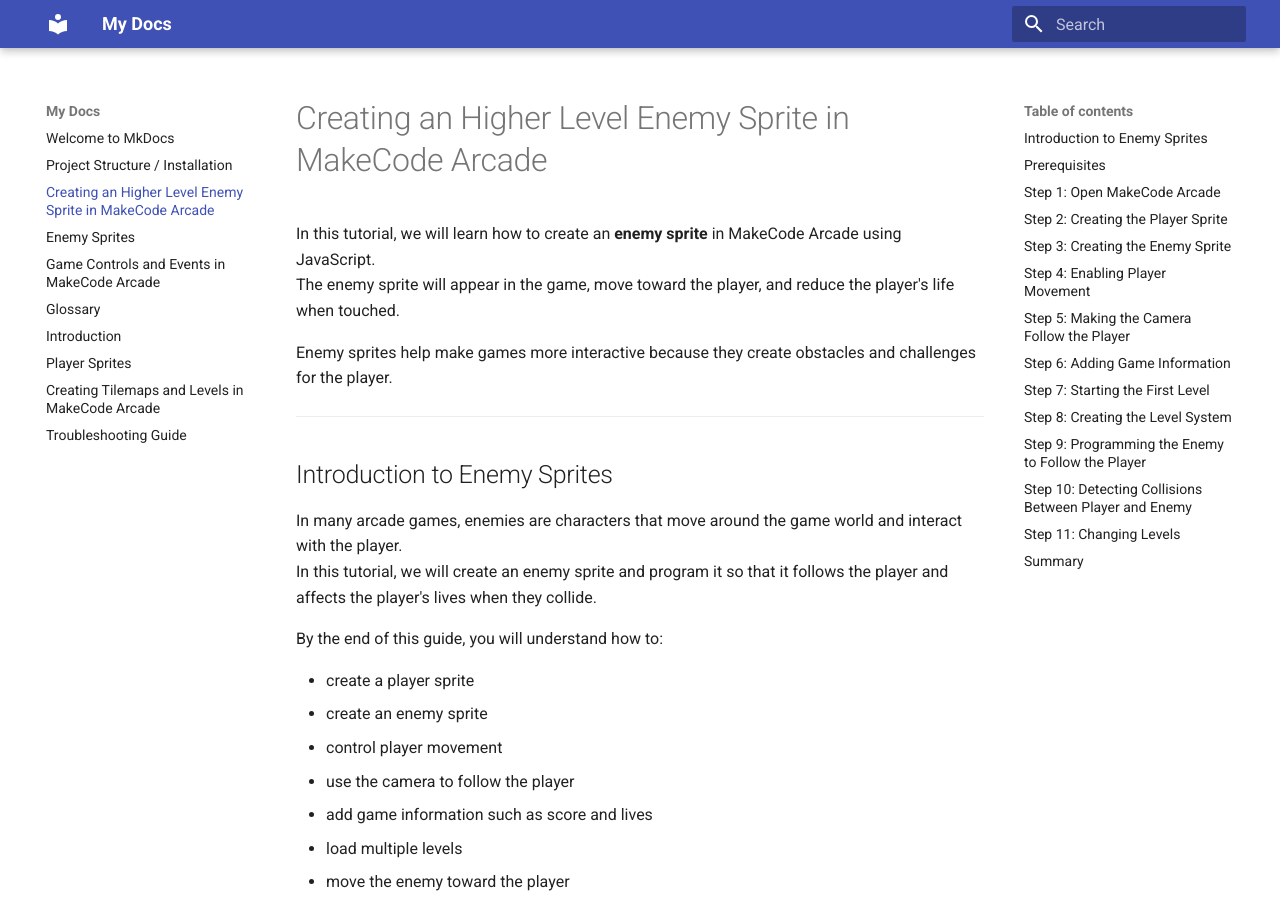
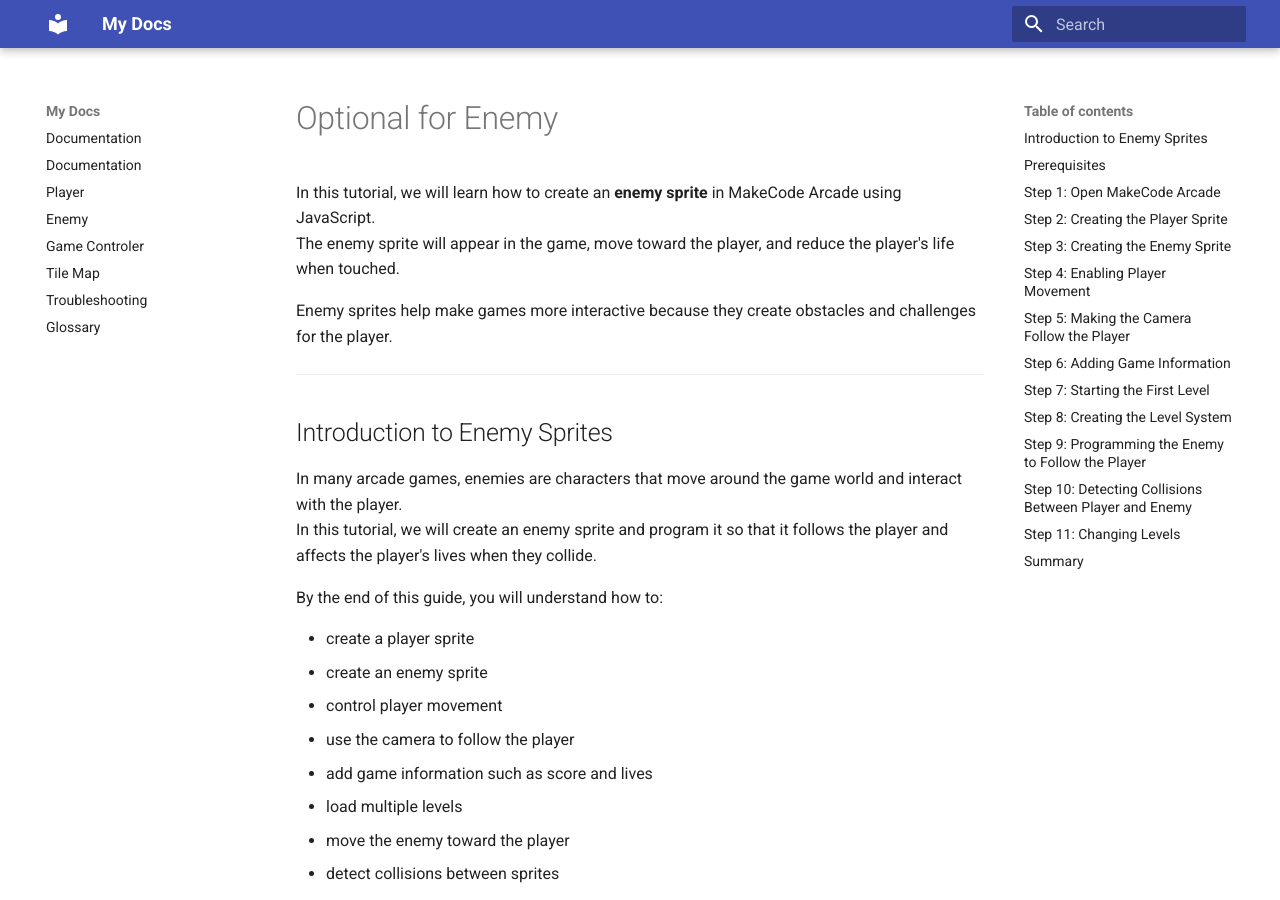
Before and after one commit to Tinabcit/comm2216-user-documentation, an MkDocs documentation site: the page built from docs/enemy-higher-level.md, in a window 1280 px wide and 900 px high. Built offline with MkDocs 1.6.1 and Material for MkDocs 9.7.7, drawn with Linux system fonts in a browser that asks for light colours.

Commit message:
Added body functionality of the body mkdocs

````diff
--- a/docs/enemy-higher-level.md
+++ b/docs/enemy-higher-level.md
@@ -1,4 +1,4 @@
-# Creating an Higher Level Enemy Sprite in MakeCode Arcade
+# Optional for Enemy
 
 In this tutorial, we will learn how to create an **enemy sprite** in MakeCode Arcade using JavaScript.
 The enemy sprite will appear in the game, move toward the player, and reduce the player's life when touched.
@@ -98,38 +98,38 @@
     . . 2 2 . . . . . . . . 2 2 . .
 `, SpriteKind.Enemy)
 ```
-The type SpriteKind.Enemy tells the game that this sprite represents an enemy character.
+- The type SpriteKind.Enemy tells the game that this sprite represents an enemy character.
 
 ## Step 4: Enabling Player Movement
-Next, we allow the player to move around the game map.
+- Next, we allow the player to move around the game map.
 ``` javascript
 controller.moveSprite(yellowDuck, 100, 100)
 ```
 This command allows the player to move in all directions using the arrow keys.
 
 ## Step 5: Making the Camera Follow the Player
-To keep the player centered on the screen while moving through the level, the camera follows the player sprite.
+- To keep the player centered on the screen while moving through the level, the camera follows the player sprite.
 ``` javascript
 scene.cameraFollowSprite(yellowDuck)
 ```
 This ensures the player stays centered on the screen.
 
 ## Step 6: Adding Game Information
-Add score and life counters.
+- Add score and life counters.
 ``` javascript
 info.setLife(3)
 info.setScore(0)
 ```
-The player starts with three lives.
+- The player starts with three lives.
 
 ## Step 7: Starting the First Level
-Track the current level and load the first level.
+- Track the current level and load the first level.
 ``` javascript
 let currentLevel = 1
 setLevel(currentLevel)
 ```
 ## Step 8: Creating the Level System
-The setLevel() function loads different tilemaps and positions the sprites.
+- The setLevel() function loads different tilemaps and positions the sprites.
 ``` javascript
 function setLevel(level: number) {
     if (level == 1) {
@@ -147,10 +147,10 @@
     }
 }
 ```
-Each level loads a different map and places the enemy in a new location.
+- Each level loads a different map and places the enemy in a new location.
 
 ## Step 9: Programming the Enemy to Follow the Player
-The enemy moves toward the player every second.
+- The enemy moves toward the player every second.
 ``` javascript
 game.onUpdateInterval(1000, function () {
     if (enemy.x < yellowDuck.x) {
@@ -166,7 +166,7 @@
     }
 })
 ```
-This creates a simple enemy chasing behavior.
+- This creates a simple enemy chasing behavior.
 
 ## Step 10: Detecting Collisions Between Player and Enemy
 When the enemy touches the player, the player loses one life.
@@ -181,10 +181,10 @@
     }
 })
 ```
-If the player loses all lives, the game ends.
+- If the player loses all lives, the game ends.
 
 ## Step 11: Changing Levels
-Press the A button to move to the next level.
+- Press the A button to move to the next level.
 
 ``` javascript
 controller.A.onEvent(ControllerButtonEvent.Pressed, function () {
--- a/mkdocs.yml
+++ b/mkdocs.yml
@@ -3,3 +3,12 @@
 site_url: https://sitename.example
 theme:
   name: material
+nav:
+  - Documentation: index.md
+  - Home: index.md
+  - Player: player.md
+  - Enemy: enemy.md
+  - Game Controler: game-controls.md
+  - Tile Map: tilemaps-level.md
+  - Troubleshooting: troubleshooting.md
+  - Glossary: glossary.md
````
Also changed, not shown: docs/game-controls.md (+0 -12 lines).
